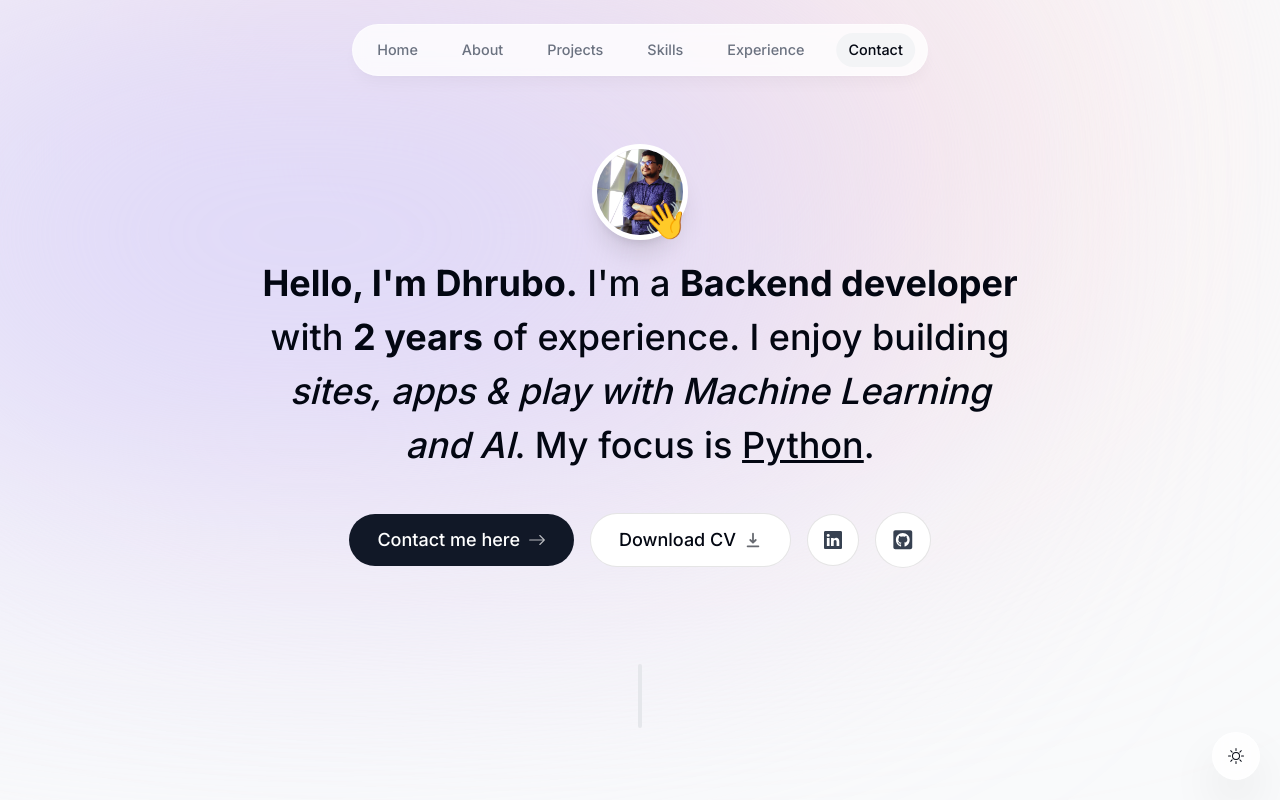
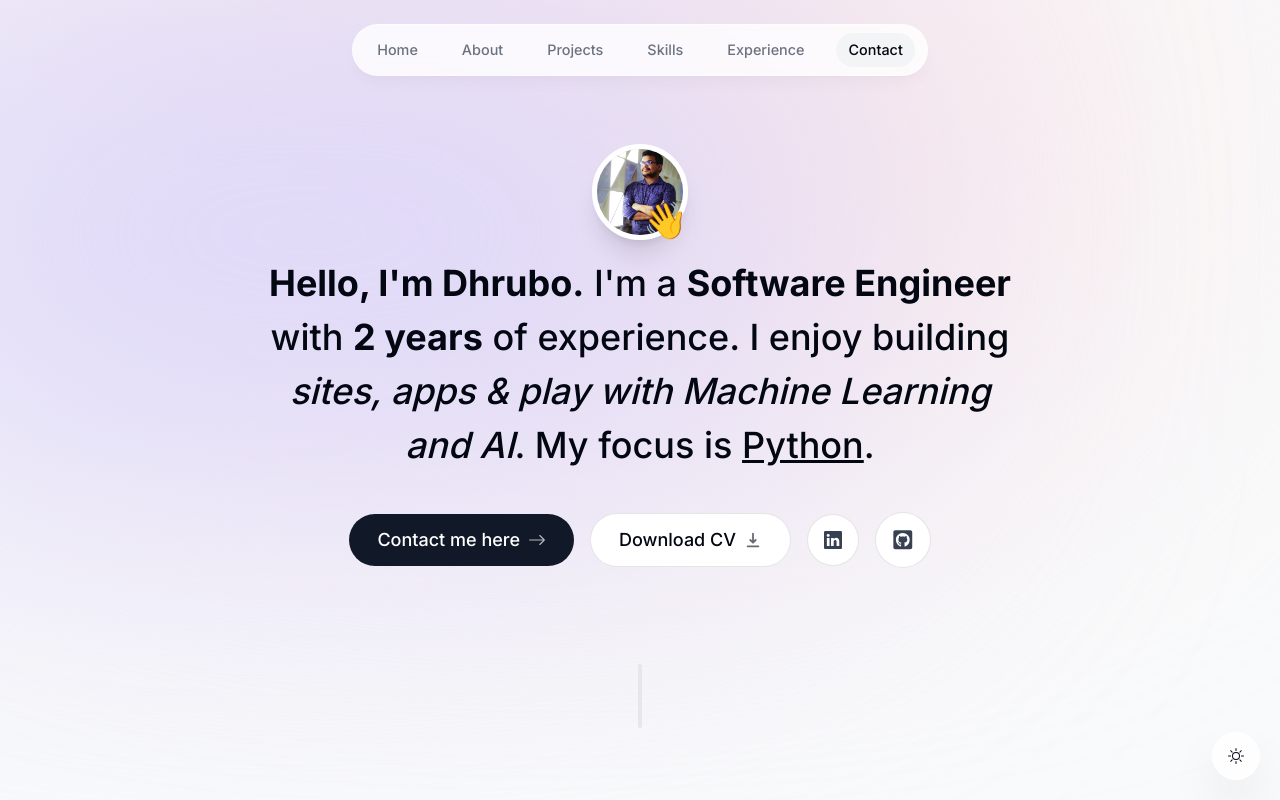
Before and after one commit to Exile404/th-dhrubo-portfolio, a Next.js app: page / in a window 1280 px wide. Shown: the top 800 px of the page. Built offline with nearby package versions, Linux system fonts and the light colour scheme; no server answers.

Commit message:
Files changed

```diff
--- a/components/intro.tsx
+++ b/components/intro.tsx
@@ -63,7 +63,7 @@
         animate={{ opacity: 1, y: 0 }}
       >
         <span className="font-bold">Hello, I&apos;m Dhrubo.</span> I&apos;m a{" "}
-        <span className="font-bold">Backend developer</span> with{" "}
+        <span className="font-bold">Software Engineer</span> with{" "}
         <span className="font-bold">2 years</span> of experience. I enjoy
         building{" "}
         <span className="italic">
```
Also changed, not shown: 1 other file (tests, documents, lock files or other folders).
